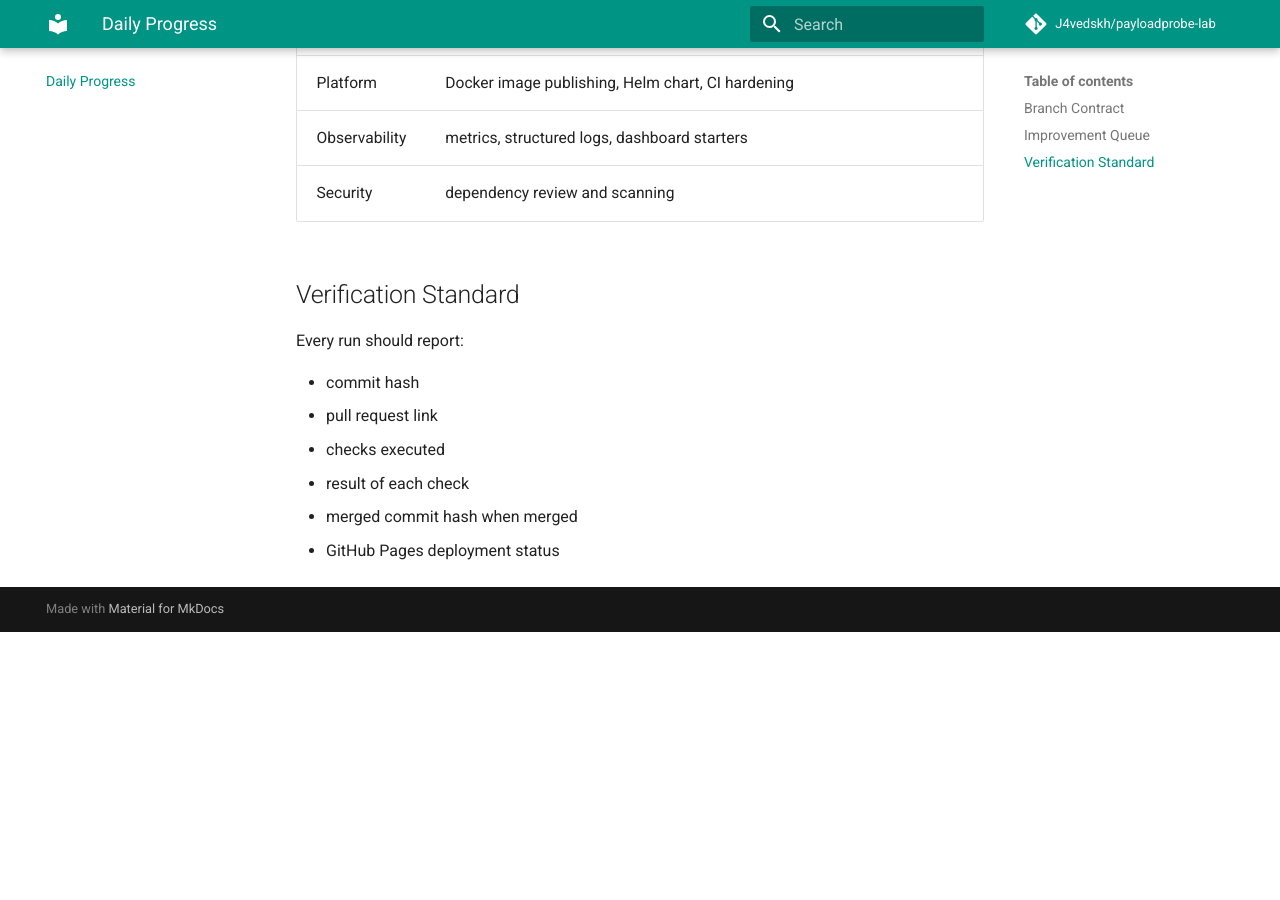
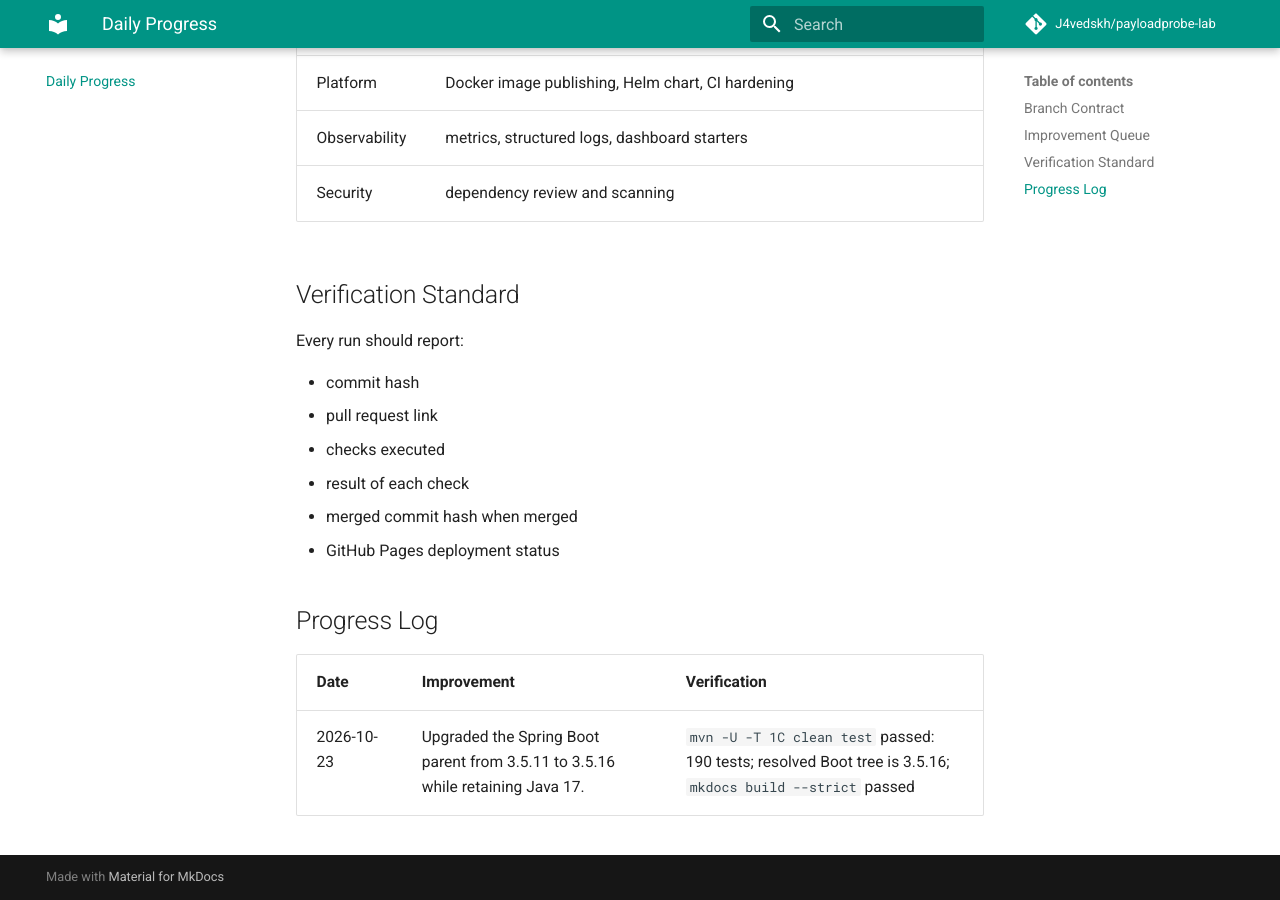
Before and after one commit to J4vedskh/payloadprobe-lab, an MkDocs documentation site: the page built from docs/daily-progress.md, in a window 1280 px wide and 900 px high, scrolled down 944 px. Built offline with MkDocs 1.6.1 and Material for MkDocs 9.7.7, drawn with Linux system fonts in a browser that asks for light colours; comment, search, counter and statistics services are not loaded; before the commit the page ends 1576 px from its top, so only the background shows below that.

Commit message:
Upgrade PayloadProbe to Spring Boot 3.5.16 (#12)
Move PayloadProbe to the final Spring Boot 3.5.x OSS baseline, retain Java 17, and record the verified dependency-review result.

```diff
--- a/docs/daily-progress.md
+++ b/docs/daily-progress.md
@@ -33,3 +33,9 @@ Every run should report:
 - result of each check
 - merged commit hash when merged
 - GitHub Pages deployment status
+
+## Progress Log
+
+| Date | Improvement | Verification |
+| --- | --- | --- |
+| 2026-10-23 | Upgraded the Spring Boot parent from 3.5.11 to 3.5.16 while retaining Java 17. | `mvn -U -T 1C clean test` passed: 190 tests; resolved Boot tree is 3.5.16; `mkdocs build --strict` passed |
--- a/pom.xml
+++ b/pom.xml
@@ -7,7 +7,7 @@
   <parent>
     <groupId>org.springframework.boot</groupId>
     <artifactId>spring-boot-starter-parent</artifactId>
-    <version>3.5.11</version>
+    <version>3.5.16</version>
     <relativePath/>
   </parent>
 
```
Also changed, not shown: README.md (+7 -1 lines), docs/index.md (+2 -1 lines), docs/roadmap.md (+2 -1 lines).
